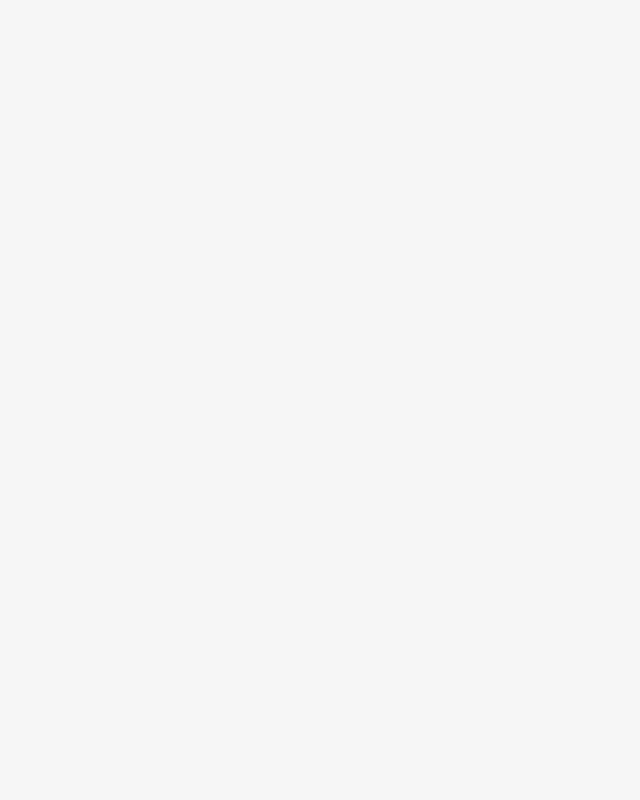
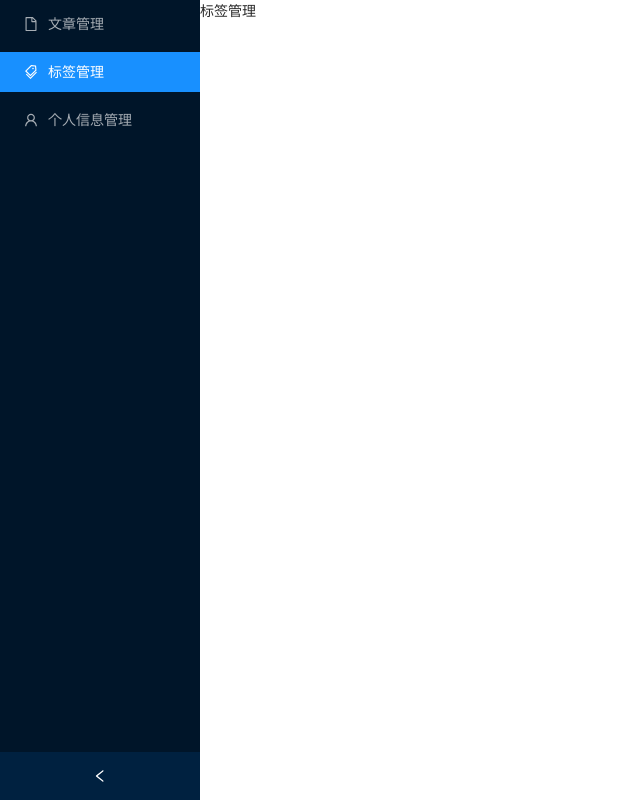
Before and after one commit to Leeero/blog_admin, a React (Create React App) app: page /tag in a window 1280 px wide. Shown: the whole page, without its empty margins (0-640 px from the left). Built offline with nearby package versions, Linux system fonts and the light colour scheme.

Commit message:
feat: 调整菜单路由配置，优化项目文件结构

```diff
--- a/src/App.tsx
+++ b/src/App.tsx
@@ -1,11 +1,58 @@
-import React from 'react'
-import './App.scss'
-import Routers from './routes'
+import { FileOutlined, TagsOutlined, UserOutlined } from '@ant-design/icons'
+import { Layout, Menu } from 'antd'
+import React, { useState } from 'react'
+import { Link, Route, Switch, useLocation } from 'react-router-dom'
+import './index.scss'
+import Article from './pages/Article'
+import Tag from './pages/Tag'
+
+const { Content, Sider } = Layout
 
 export default function App() {
+  const [collapsed, setCollapsed] = useState(false)
+
+  const { pathname } = useLocation()
+  let selectedMenu
+  switch (pathname) {
+    case '/':
+    case '/article':
+      selectedMenu = ['article']
+      break
+    case '/tag':
+      selectedMenu = ['tag']
+      break
+    case '/me':
+      selectedMenu = ['me']
+      break
+  }
+
   return (
     <div className="home">
-      <Routers></Routers>
+      <Layout className="home_layout">
+        <Sider collapsible collapsed={collapsed} onCollapse={() => setCollapsed(!collapsed)}>
+          <div className="logo" />
+          <Menu theme="dark" defaultSelectedKeys={selectedMenu} mode="inline">
+            <Menu.Item key="article" icon={<FileOutlined />}>
+              <Link to="/article">文章管理</Link>
+            </Menu.Item>
+            <Menu.Item key="tag" icon={<TagsOutlined />}>
+              <Link to="/tag">标签管理</Link>
+            </Menu.Item>
+            <Menu.Item key="me" icon={<UserOutlined />}>
+              个人信息管理
+            </Menu.Item>
+          </Menu>
+        </Sider>
+        <Layout className="site-layout">
+          <Content className="site-layout-background">
+            <Switch>
+              <Route exact path="/" component={Article} />
+              <Route exact path="/article" component={Article} />
+              <Route exact path="/tag" component={Tag} />
+            </Switch>
+          </Content>
+        </Layout>
+      </Layout>
     </div>
   )
 }
--- a/src/index.tsx
+++ b/src/index.tsx
@@ -1,6 +1,12 @@
 import React from 'react'
 import ReactDOM from 'react-dom'
+import { BrowserRouter as Router } from 'react-router-dom'
 import App from './App'
 import './index.scss'
 
-ReactDOM.render(<App />, document.getElementById('root'))
+ReactDOM.render(
+  <Router>
+    <App />
+  </Router>,
+  document.getElementById('root')
+)
--- /dev/null
+++ b/src/pages/Article/index.tsx
@@ -0,0 +1,15 @@
+import { Layout, Menu } from 'antd'
+import React, { useState } from 'react'
+import { useHistory } from 'react-router-dom'
+import './index.scss'
+
+const { Header, Content, Footer, Sider } = Layout
+const { SubMenu } = Menu
+
+export default function Article() {
+  const history = useHistory()
+
+  const [collapsed, setCollapsed] = useState(false)
+
+  return <div className="article">文章管理</div>
+}
--- a/src/pages/Home/index.tsx
+++ /dev/null
@@ -1,57 +0,0 @@
-import { DesktopOutlined, FileOutlined, PieChartOutlined, TeamOutlined, UserOutlined } from '@ant-design/icons'
-import { Breadcrumb, Layout, Menu } from 'antd'
-import React, { useState } from 'react'
-import { useHistory } from 'react-router-dom'
-import './index.scss'
-
-const { Header, Content, Footer, Sider } = Layout
-const { SubMenu } = Menu
-
-export default function PageList() {
-  const history = useHistory()
-
-  const [collapsed, setCollapsed] = useState(false)
-
-  return (
-    <div className="home">
-      <Layout className="home_layout">
-        <Sider collapsible collapsed={collapsed} onCollapse={() => setCollapsed(!collapsed)}>
-          <div className="logo" />
-          <Menu theme="dark" defaultSelectedKeys={['1']} mode="inline">
-            <Menu.Item key="1" icon={<PieChartOutlined />}>
-              Option 1
-            </Menu.Item>
-            <Menu.Item key="2" icon={<DesktopOutlined />}>
-              Option 2
-            </Menu.Item>
-            <SubMenu key="sub1" icon={<UserOutlined />} title="User">
-              <Menu.Item key="3">Tom</Menu.Item>
-              <Menu.Item key="4">Bill</Menu.Item>
-              <Menu.Item key="5">Alex</Menu.Item>
-            </SubMenu>
-            <SubMenu key="sub2" icon={<TeamOutlined />} title="Team">
-              <Menu.Item key="6">Team 1</Menu.Item>
-              <Menu.Item key="8">Team 2</Menu.Item>
-            </SubMenu>
-            <Menu.Item key="9" icon={<FileOutlined />}>
-              Files
-            </Menu.Item>
-          </Menu>
-        </Sider>
-        <Layout className="site-layout">
-          <Header className="site-layout-background" style={{ padding: 0 }} />
-          <Content style={{ margin: '0 16px' }}>
-            <Breadcrumb style={{ margin: '16px 0' }}>
-              <Breadcrumb.Item>User</Breadcrumb.Item>
-              <Breadcrumb.Item>Bill</Breadcrumb.Item>
-            </Breadcrumb>
-            <div className="site-layout-background" style={{ padding: 24, minHeight: 360 }}>
-              Bill is a cat.
-            </div>
-          </Content>
-          <Footer style={{ textAlign: 'center' }}>Ant Design ©2018 Created by Ant UED</Footer>
-        </Layout>
-      </Layout>
-    </div>
-  )
-}
--- /dev/null
+++ b/src/pages/Tag/index.scss
@@ -0,0 +1,16 @@
+#components-layout-demo-side .logo {
+  height: 32px;
+  margin: 16px;
+  background: rgba(255, 255, 255, 0.3);
+}
+
+.site-layout .site-layout-background {
+  background: #fff;
+}
+
+.home {
+  height: 100vh;
+  &_layout {
+    height: 100%;
+  }
+}
--- /dev/null
+++ b/src/pages/Tag/index.tsx
@@ -0,0 +1,15 @@
+import { Layout, Menu } from 'antd'
+import React, { useState } from 'react'
+import { useHistory } from 'react-router-dom'
+import './index.scss'
+
+const { Header, Content, Footer, Sider } = Layout
+const { SubMenu } = Menu
+
+export default function Tag() {
+  const history = useHistory()
+
+  const [collapsed, setCollapsed] = useState(false)
+
+  return <div className="tag">标签管理</div>
+}
--- a/src/routes/index.js
+++ b/src/routes/index.js
@@ -8,7 +8,7 @@ import PageLoading from '../components/PageLoading'
 const history = createBrowserHistory()
 
 const Home = Loadable({
-  loader: () => import('../pages/Home'),
+  loader: () => import('../pages/Article'),
   loading: () => <PageLoading />,
 })
 
```
Also changed, not shown: src/util/request.ts (+6 -16 lines), src/pages/Article/index.scss (renamed from src/pages/Home/index.scss).
